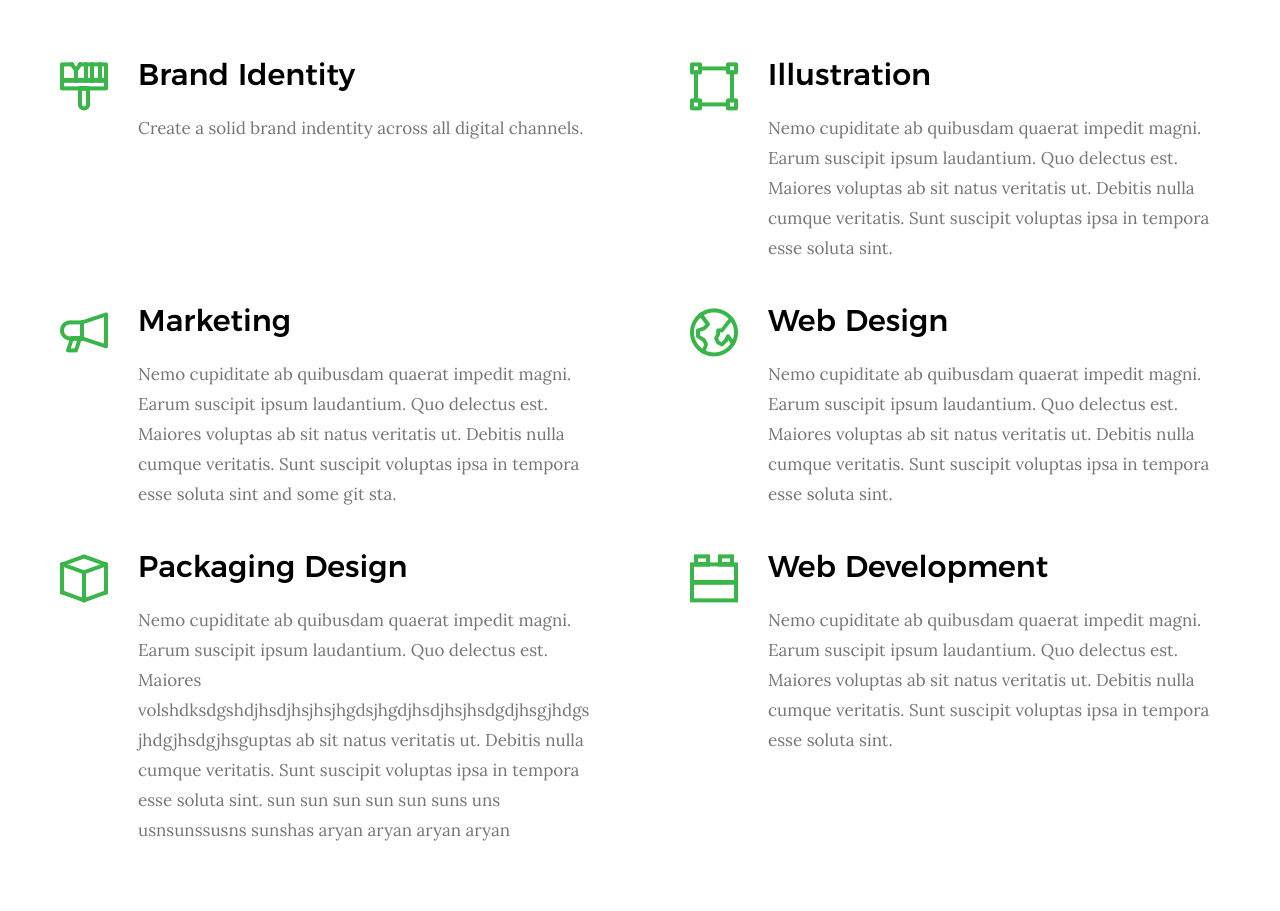
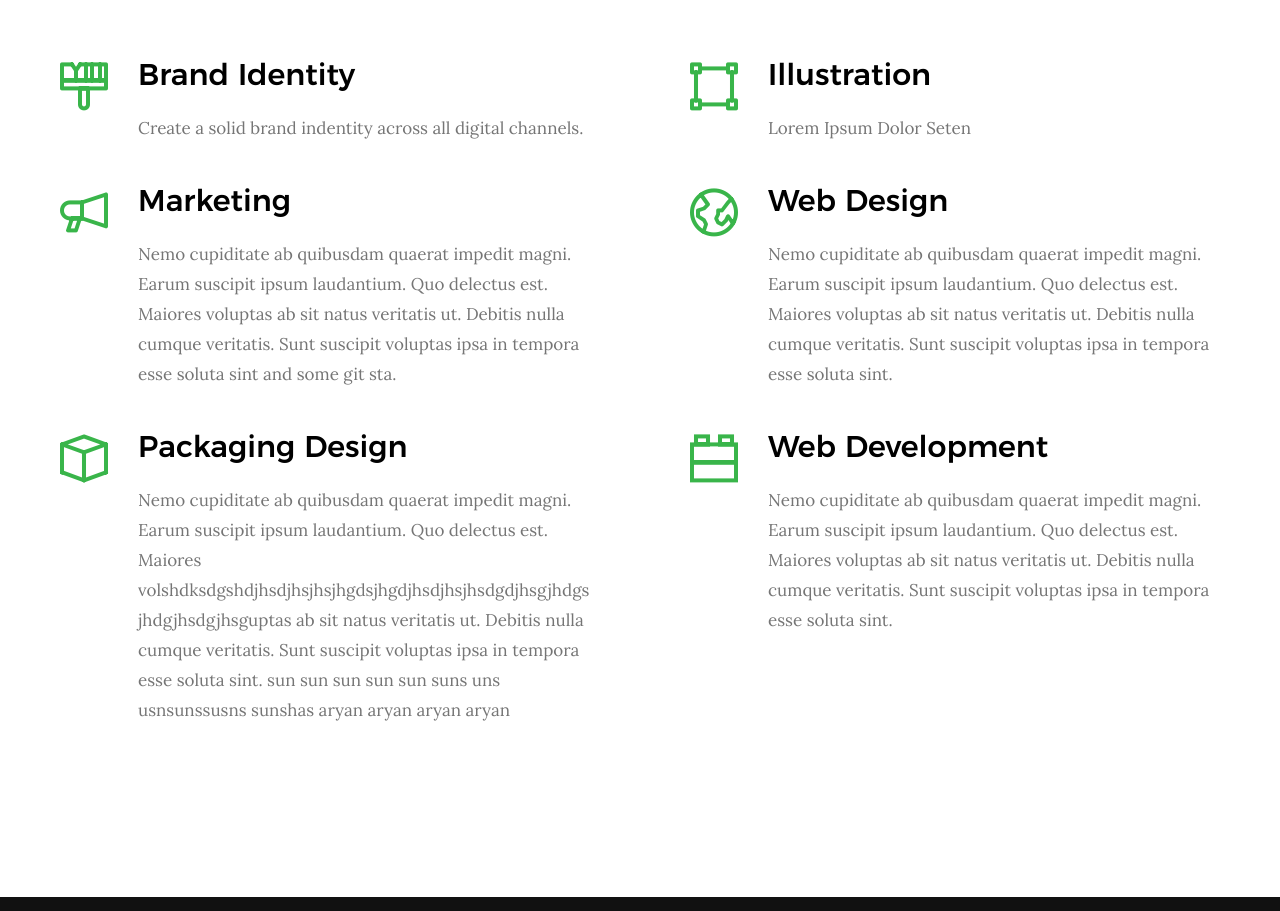
Before and after one commit to gawaksh007/DigiX, a plain HTML site: page index.html in a window 1280 px wide. Shown: the part 2298-3209 px from the top of the page. Drawn offline with Linux system fonts and the light colour scheme; files whose address does not match are found by name.

Commit message:
Added and made a few changes

```diff
--- a/index.html
+++ b/index.html
@@ -237,9 +237,7 @@
                 </div>
                 <div class="service-text">
                     <h3 class="h2">Illustration</h3>
-                    <p>Nemo cupiditate ab quibusdam quaerat impedit magni. Earum suscipit ipsum laudantium.
-                    Quo delectus est. Maiores voluptas ab sit natus veritatis ut. Debitis nulla cumque veritatis.
-                    Sunt suscipit voluptas ipsa in tempora esse soluta sint.
+                    <p>Lorem Ipsum Dolor Seten
                     </p>
                 </div>
             </div>
```
Also changed, not shown: readme.txt.
